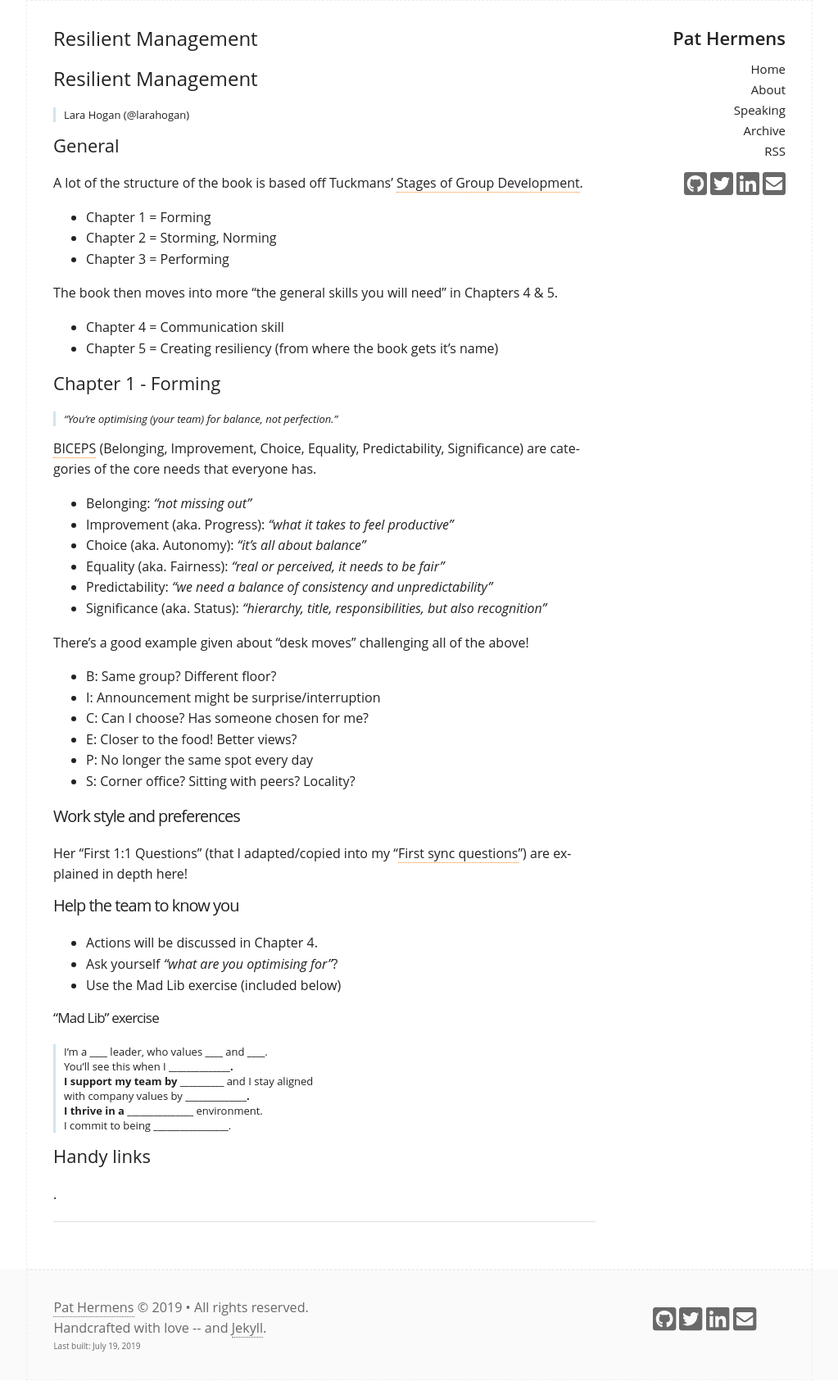
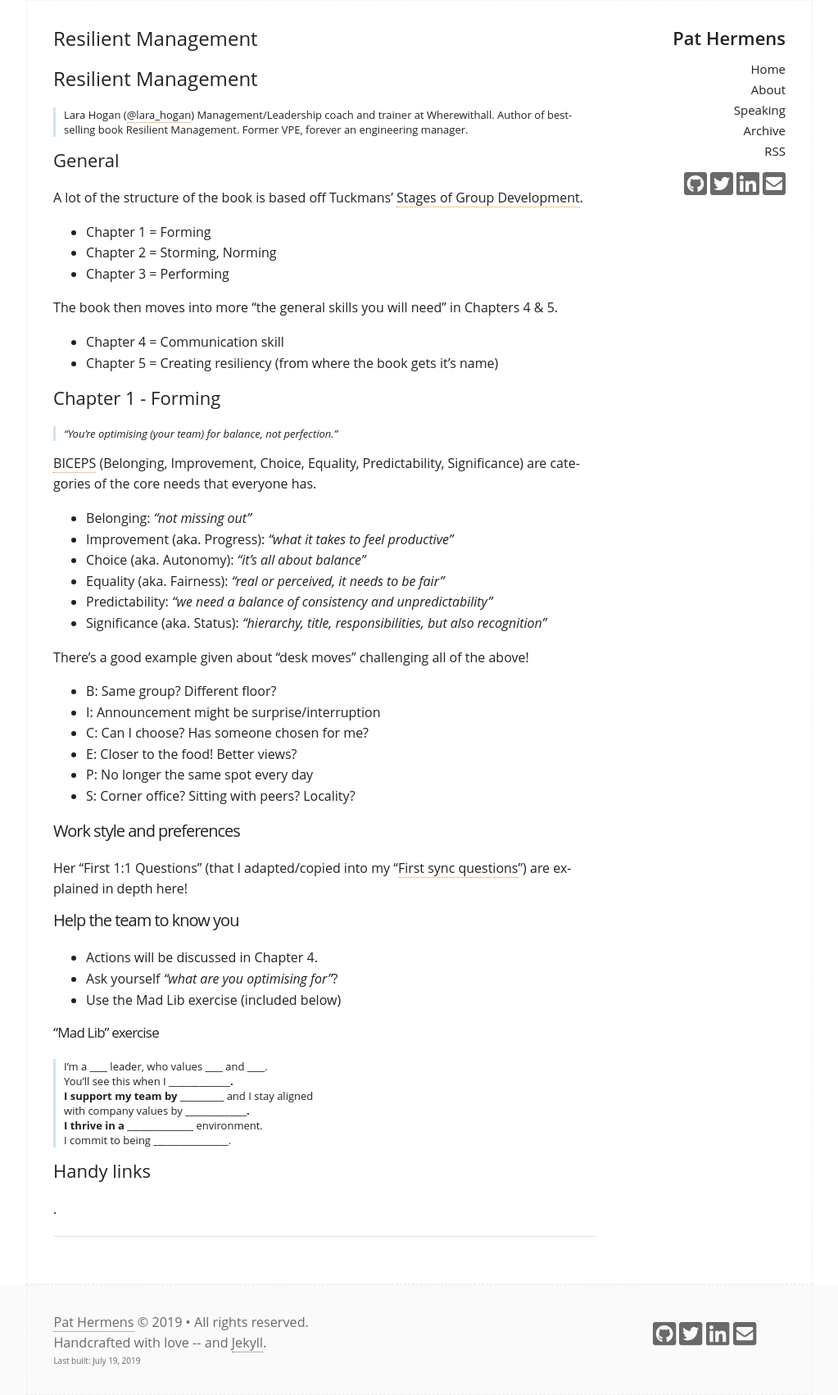
Before and after one commit to PHeonix25/PHeonix25.github.io, a Jekyll site: the page built from books/resilient_management.md, in a window 1280 px wide. Shown: the whole page at 82% size, without its empty margins (128-1151 px from the left). Built offline with Jekyll 4.4.1, drawn with Linux system fonts in a browser that asks for light colours; our own code applies the rules of GitHub Pages for plain Markdown files.

Commit message:
Updated author bio

```diff
--- a/books/resilient_management.md
+++ b/books/resilient_management.md
@@ -1,6 +1,9 @@
 # Resilient Management
 
-> Lara Hogan (@larahogan)
+> Lara Hogan ([@lara_hogan](https://twitter.com/lara_hogan))
+> Management/Leadership coach and trainer at Wherewithall.
+> Author of bestselling book Resilient Management.
+> Former VPE, forever an engineering manager.
 
 ## General
 
```
